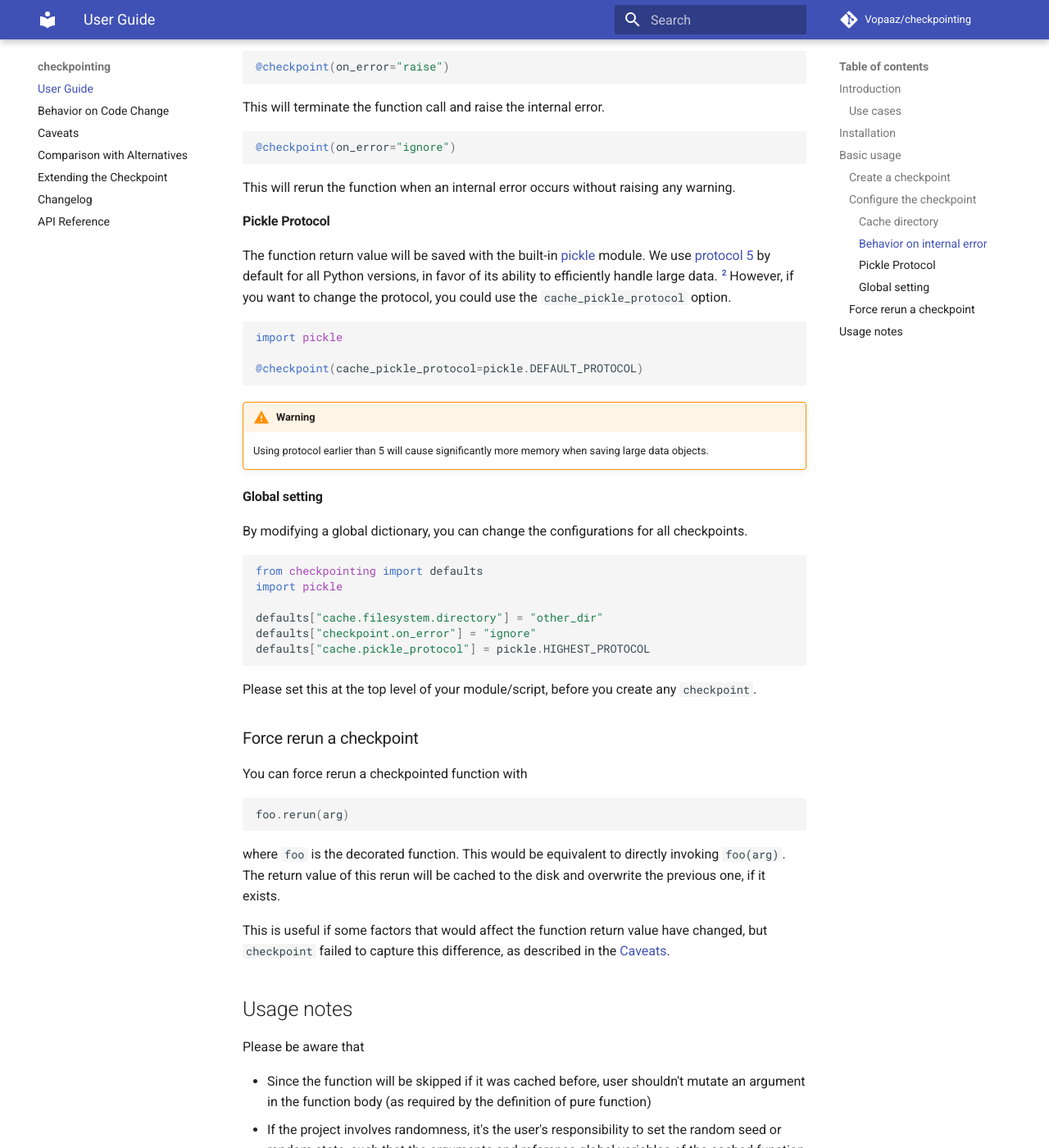
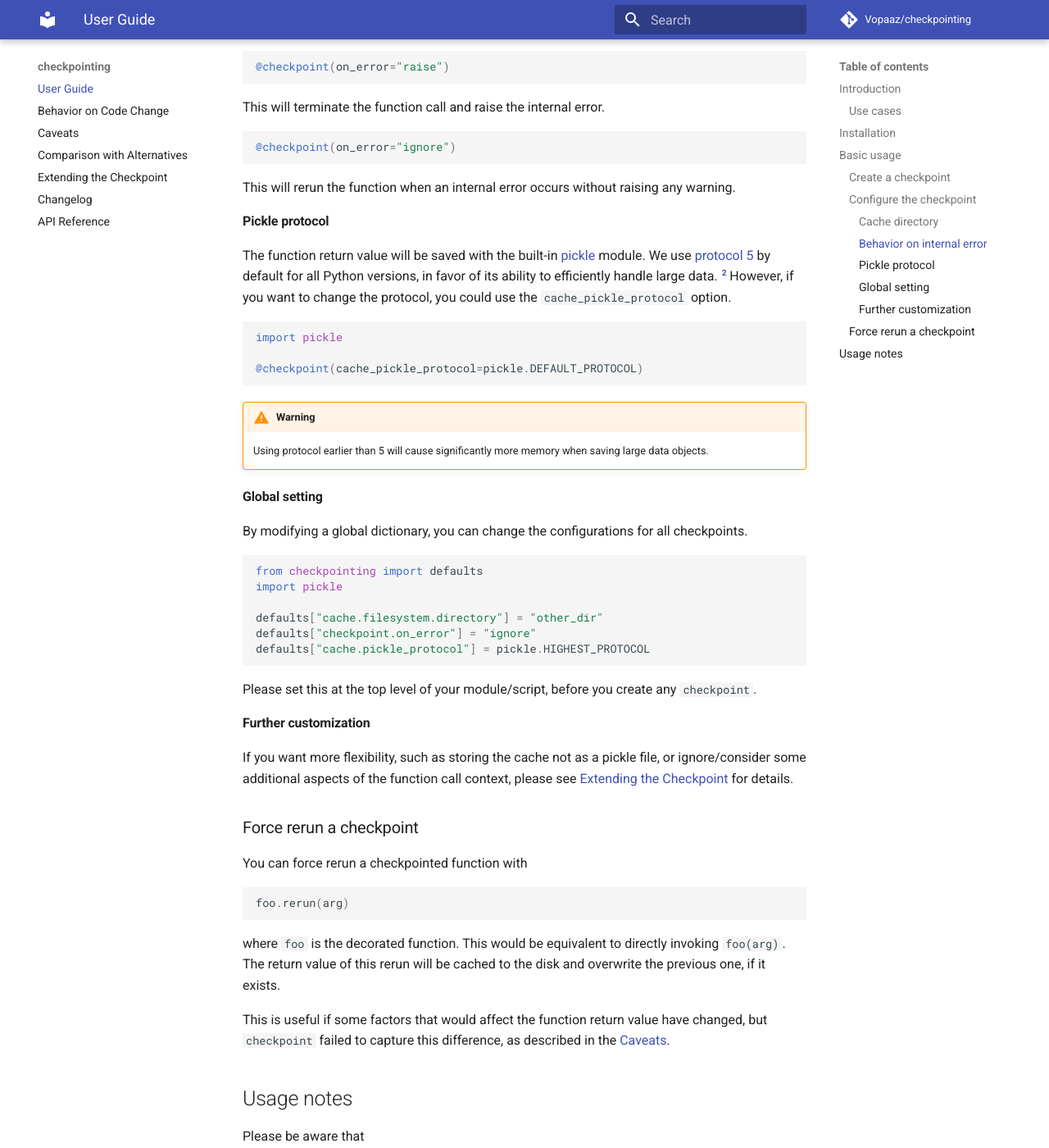
Before and after one commit to Vopaaz/checkpointing, an MkDocs documentation site: the page built from docs/index.md, in a window 1280 px wide and 1400 px high, scrolled down 2560 px. Shown: the whole window at 82% size. Built offline with MkDocs 1.6.1 and Material for MkDocs 9.7.7, drawn with Linux system fonts in a browser that asks for light colours; comment, search, counter and statistics services are not loaded.

Commit message:
Add extension in index.md

```diff
--- a/docs/index.md
+++ b/docs/index.md
@@ -140,7 +140,7 @@ This will terminate the function call and raise the internal error.
 This will rerun the function when an internal error occurs without raising any warning.
 
 
-#### Pickle Protocol
+#### Pickle protocol
 
 The function return value will be saved with the built-in [pickle](https://docs.python.org/3/library/pickle.html) module.
 We use [protocol 5](https://peps.python.org/pep-0574/) by default for all Python versions,
@@ -175,6 +175,12 @@ defaults["cache.pickle_protocol"] = pickle.HIGHEST_PROTOCOL
 
 Please set this at the top level of your module/script, before you create any `checkpoint`.
 
+#### Further customization
+
+If you want more flexibility, such as storing the cache not as a pickle file,
+or ignore/consider some additional aspects of the function call context,
+please see [Extending the Checkpoint](extension.md) for details.
+
 
 ### Force rerun a checkpoint
 
```
